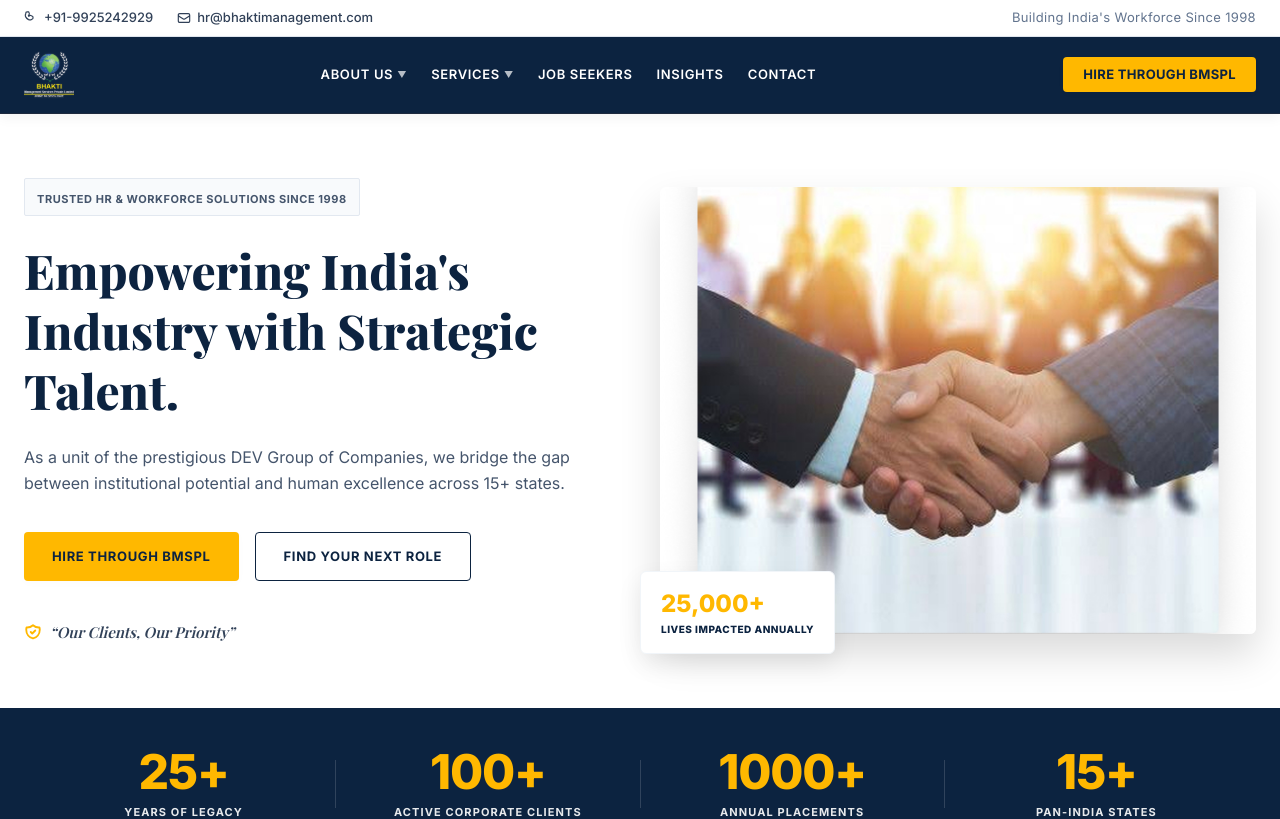
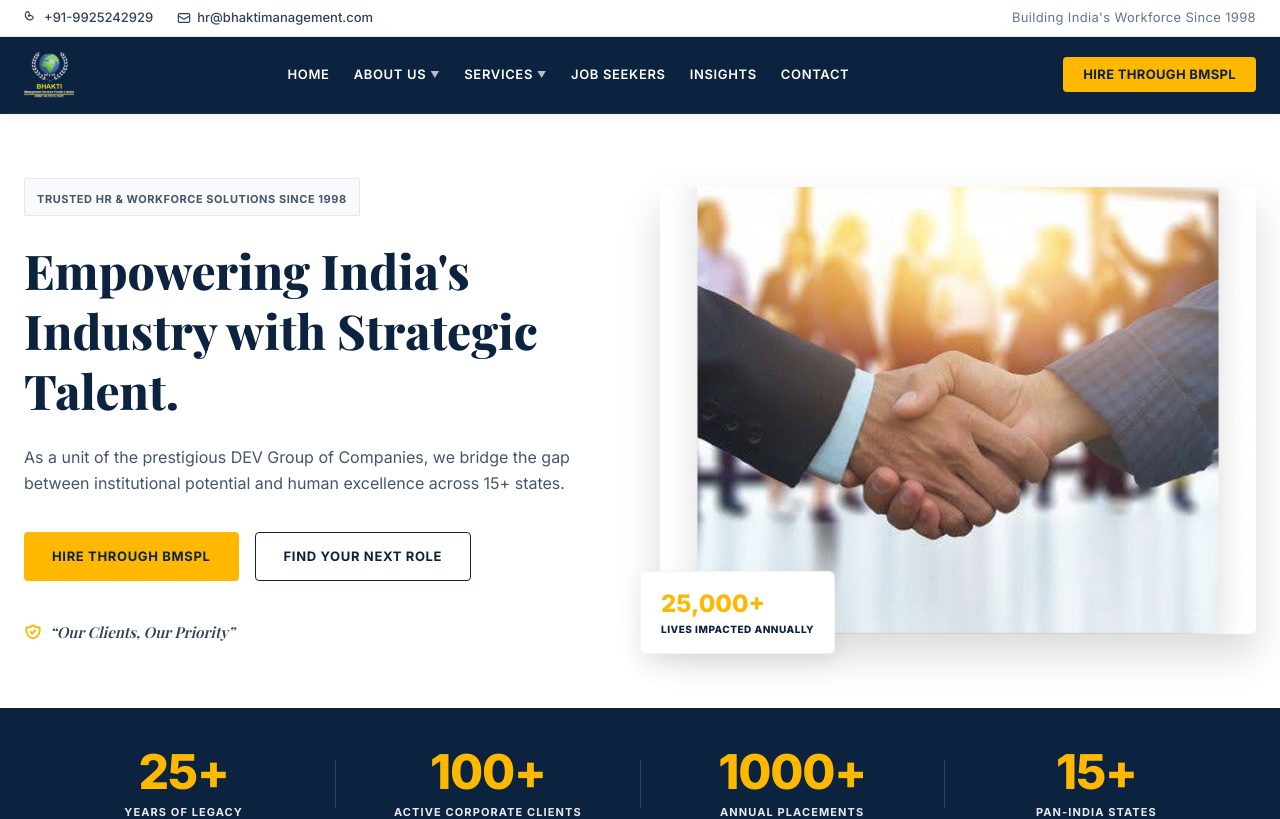
Before and after one commit to bhakti-management/bhaktimanagement, a Next.js app: page / in a window 1280 px wide. Shown: the top 819 px of the page. Built offline with nearby package versions, Linux system fonts and the light colour scheme; a web font is replaced by a local one.

Commit message:
Add Home link to main navigation

```diff
--- a/src/components/Navbar.tsx
+++ b/src/components/Navbar.tsx
@@ -8,6 +8,7 @@
   const [activeDropdown, setActiveDropdown] = useState<string | null>(null);
 
   const navItems = [
+    { name: 'HOME', path: '/' },
     {
       name: 'ABOUT US',
       path: '/about',
```
